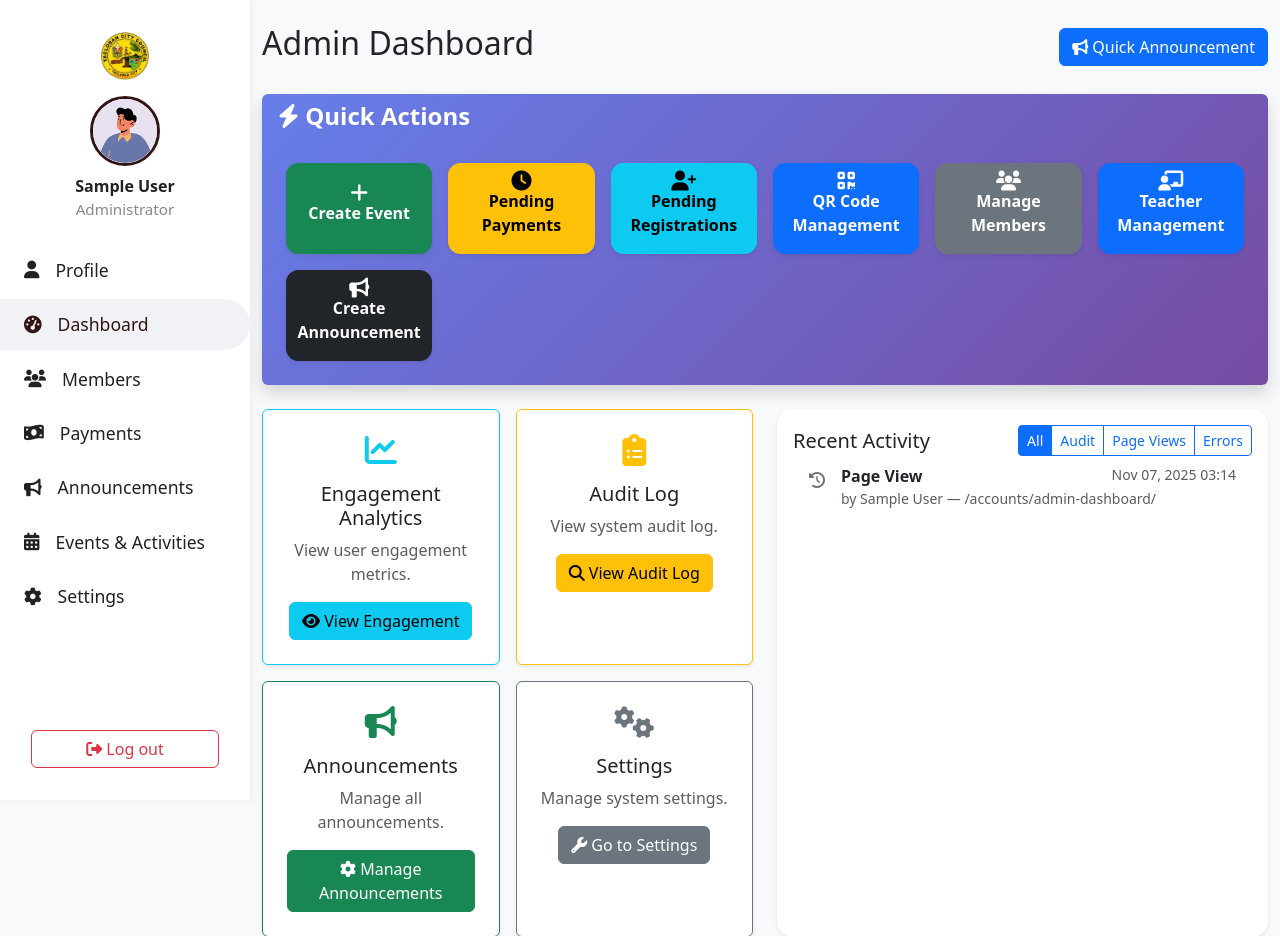
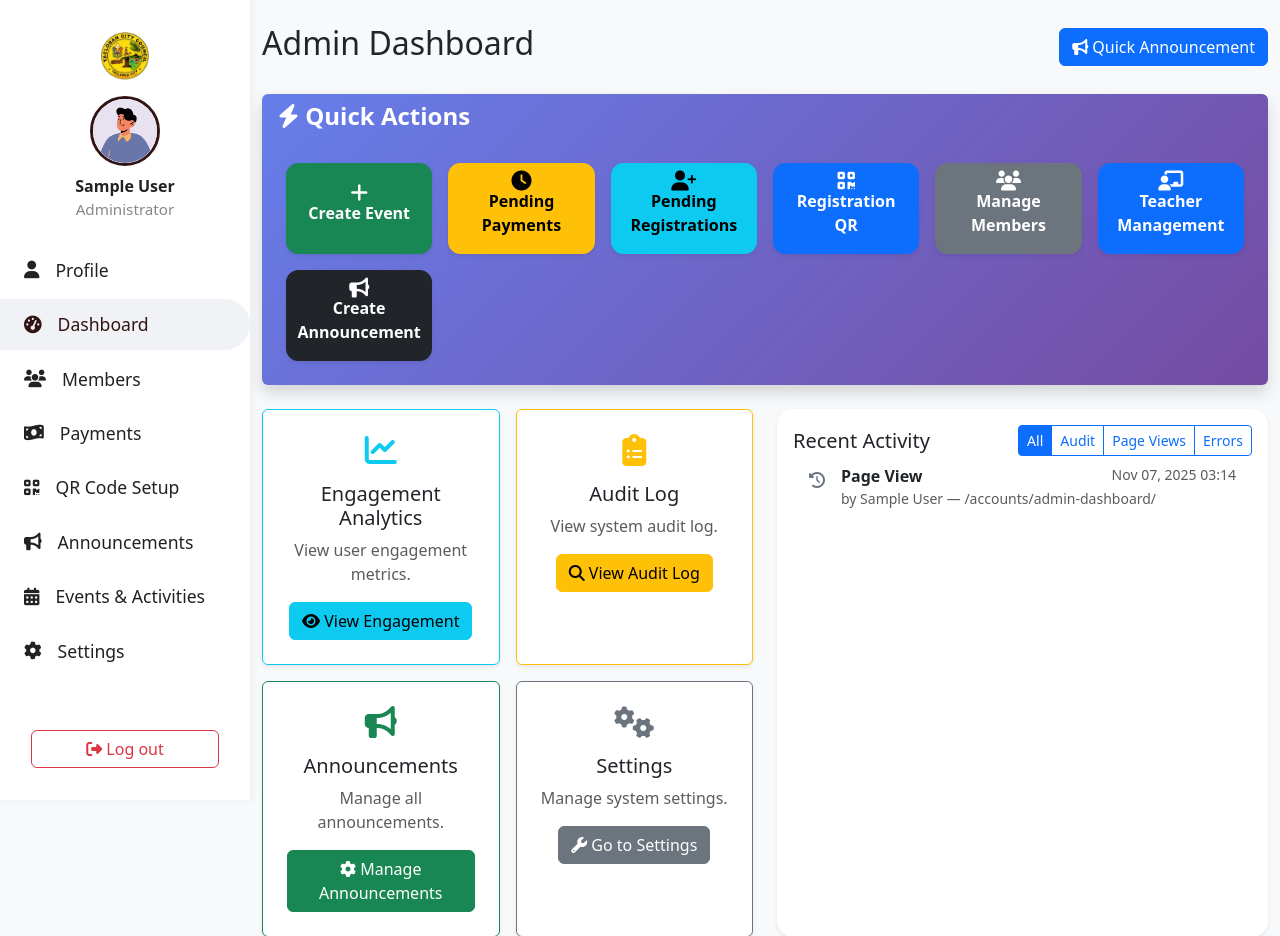
Before and after one commit to 0xShun/BoyScout-Registration-System, a Django app: page /accounts/admin-dashboard/ in a window 1280 px wide. Shown: the top 936 px of the page. Run offline with Django 5.2, Linux system fonts and the light colour scheme; a user stored in the database is signed in; data comes from the database, SQL or seed files in the repository; tables that the repository leaves empty hold one stand-in row (values such as "Sample post"); data that the repository does not hold is empty.

Commit message:
Add UI navigation for Registration QR Code management
- Added 'QR Code Setup' link to admin sidebar navigation
- Updated admin dashboard Quick Actions: renamed 'QR Code Management' to 'Registration QR' and linked to system_config_manage
- Admins can now easily access /payments/system-config/ through the UI

```diff
--- a/accounts/templates/accounts/admin_dashboard.html
+++ b/accounts/templates/accounts/admin_dashboard.html
@@ -73,9 +73,9 @@
                 </a>
               </div>
               <div class="col-lg-2 col-md-4 col-sm-6">
-                <a href="{% url 'payments:qr_code_manage' %}" class="btn btn-primary w-100 py-3 shadow-sm qa-btn">
+                <a href="{% url 'payments:system_config_manage' %}" class="btn btn-primary w-100 py-3 shadow-sm qa-btn">
                   <i class="fas fa-qrcode fa-lg d-block mb-2"></i>
-                  <span class="fw-bold d-block">QR Code Management</span>
+                  <span class="fw-bold d-block">Registration QR</span>
                 </a>
               </div>
               <div class="col-lg-2 col-md-4 col-sm-6">
--- a/templates/base_sidebar.html
+++ b/templates/base_sidebar.html
@@ -142,6 +142,7 @@
             <a href="{% url 'accounts:admin_dashboard' %}" class="nav-link {% if request.resolver_match.url_name == 'admin_dashboard' %}active{% endif %}"><i class="fas fa-tachometer-alt"></i> Dashboard</a>
             <a href="{% url 'accounts:member_list' %}" class="nav-link {% if request.resolver_match.url_name == 'member_list' %}active{% endif %}"><i class="fas fa-users"></i> Members</a>
             <a href="{% url 'payments:payment_list' %}" class="nav-link {% if request.resolver_match.url_name == 'payment_list' %}active{% endif %}"><i class="fas fa-money-bill-wave"></i> Payments</a>
+            <a href="{% url 'payments:system_config_manage' %}" class="nav-link {% if request.resolver_match.url_name == 'system_config_manage' %}active{% endif %}"><i class="fas fa-qrcode"></i> QR Code Setup</a>
             <a href="{% url 'announcements:announcement_list' %}" class="nav-link {% if request.resolver_match.url_name == 'announcement_list' %}active{% endif %}"><i class="fas fa-bullhorn"></i> Announcements
               {% if unread_notifications_count %}
                 <span class="badge bg-primary ms-auto">{{ unread_notifications_count }}</span>
```
